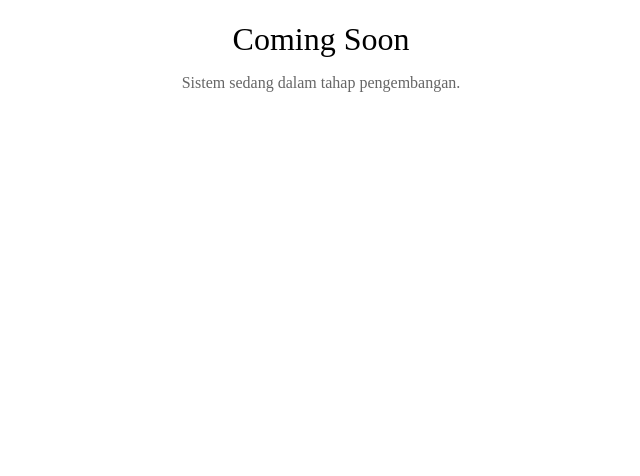
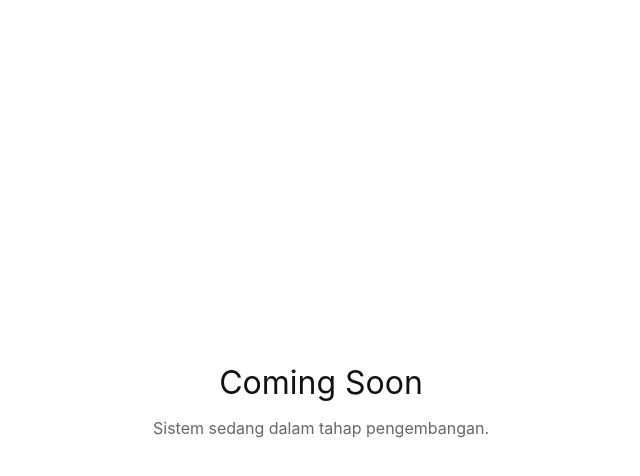
Before and after one commit to hyein89/Superlinkdd, a Next.js app: page / in a window 1280 px wide. Shown: the top 476 px of the page, without its empty margins (319-959 px from the left). Built offline with nearby package versions, Linux system fonts and the light colour scheme.

Commit message:
Create layout.js

```diff
--- /dev/null
+++ b/app/layout.js
@@ -0,0 +1,18 @@
+import './globals.css';
+
+// Metadata ini berguna untuk judul di tab browser dan SEO dasar
+export const metadata = {
+  title: 'Sistem Redirect',
+  description: 'Smartlink dan Offer Redirect System',
+};
+
+export default function RootLayout({ children }) {
+  return (
+    <html lang="id">
+      <body>
+        {/* 'children' di sini akan otomatis diisi oleh isi dari page.js atau not-found.js */}
+        {children}
+      </body>
+    </html>
+  );
+}
```
